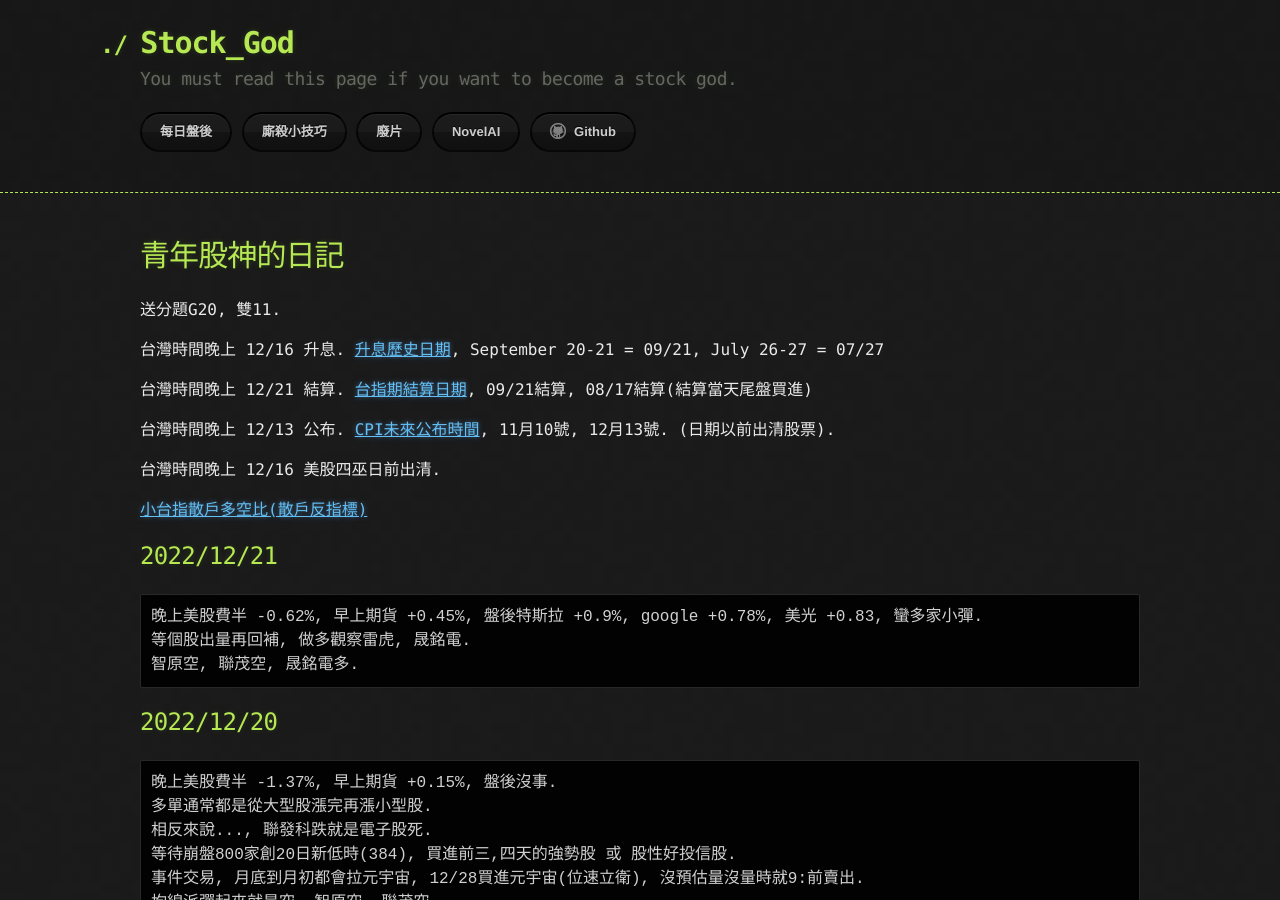
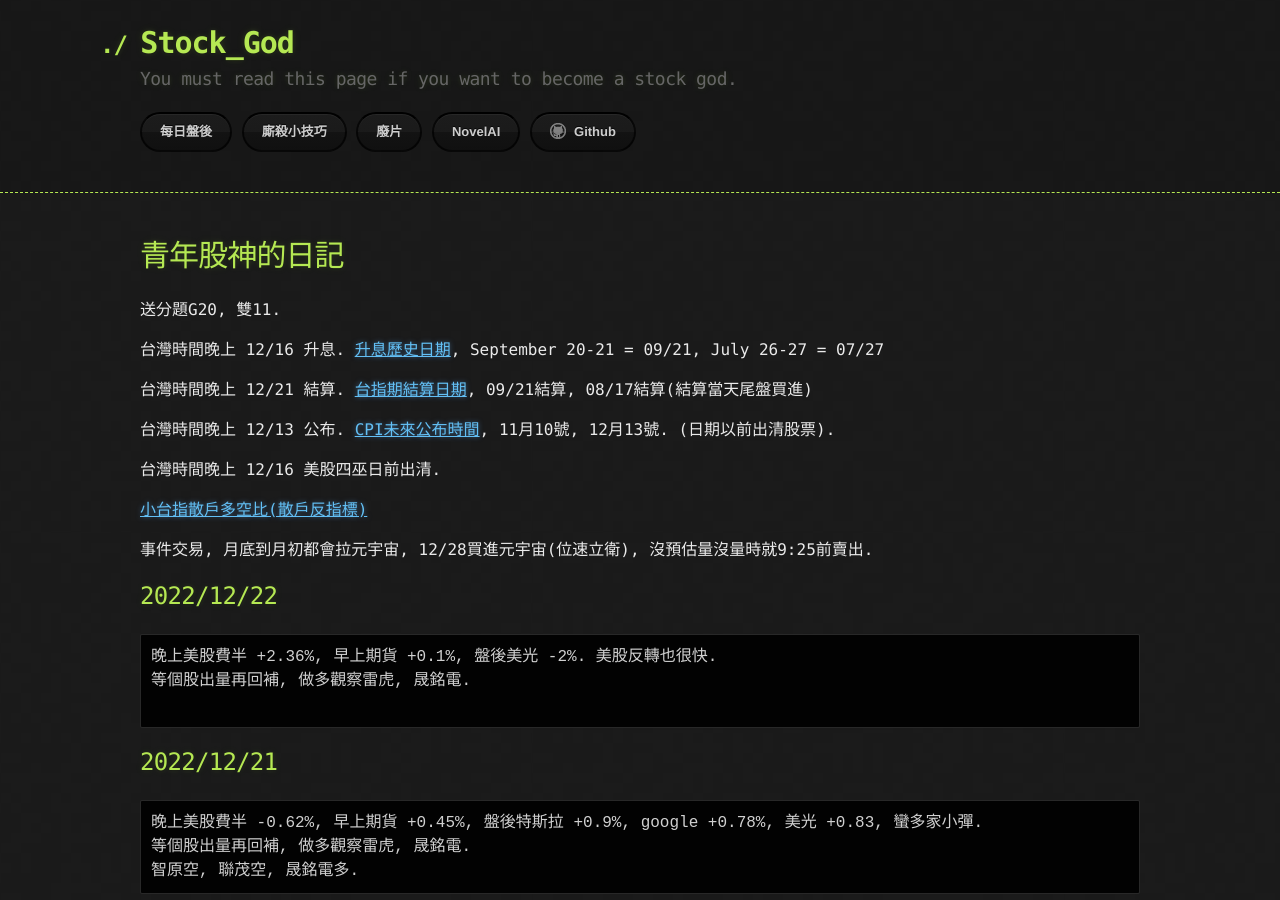
Before and after one commit to lepg5487/Stock_God, a Jekyll site: the page built from index.md, in a window 1280 px wide and 900 px high. Built offline with Jekyll 4.4.1, drawn with Linux system fonts in a browser that asks for light colours; our own code applies the rules of GitHub Pages for plain Markdown files.

Commit message:
Update index.md

````diff
--- a/index.md
+++ b/index.md
@@ -15,6 +15,15 @@ layout: testlayouts
 台灣時間晚上 12/16 美股四巫日前出清.
 
 [小台指散戶多空比(散戶反指標)](https://www.macromicro.me/charts/20069/tw-mtx-long-to-short-ratio-of-individual-player)
+
+事件交易, 月底到月初都會拉元宇宙, 12/28買進元宇宙(位速立衛), 沒預估量沒量時就9:25前賣出.
+
+## 2022/12/22
+```
+晚上美股費半 +2.36%, 早上期貨 +0.1%, 盤後美光 -2%. 美股反轉也很快.
+等個股出量再回補, 做多觀察雷虎, 晟銘電.
+
+```
 
 ## 2022/12/21
 ```
````
